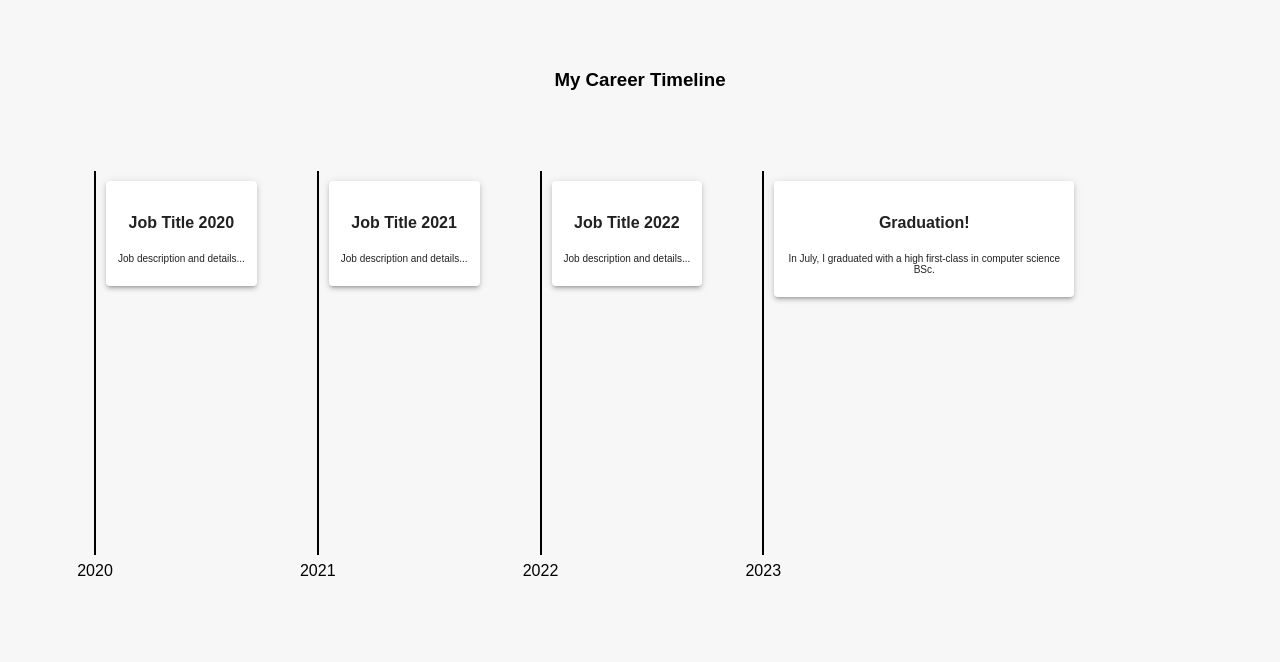
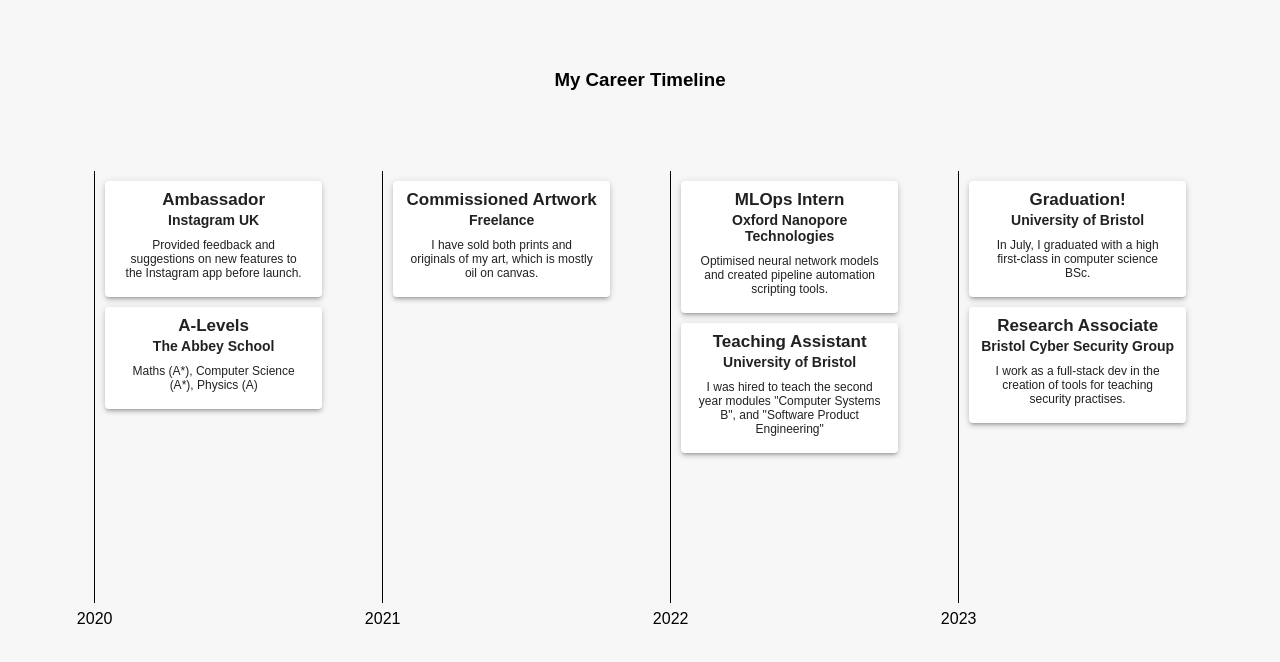
Before and after one commit to lucy-randewich/react-resume-website, a React (Create React App) app: page / in a window 1280 px wide. Both pictures are taken after a click on the button "TIMELINE". Shown: the part 3360-4022 px from the top of the page. Built offline with nearby package versions, Linux system fonts and the light colour scheme; a web font is replaced by a local one.

Commit message:
populate timeline page

```diff
--- a/src/components/timeline.js
+++ b/src/components/timeline.js
@@ -20,6 +20,7 @@ const useStyles = makeStyles((theme) => ({
     display: 'flex',
     justifyContent: 'flex-start',
     alignItems: 'flex-start',
+    overflowX: 'scroll',
   },
   yearContainer: {
     padding: '30px',
@@ -41,33 +42,70 @@ const useStyles = makeStyles((theme) => ({
     transform: 'translateX(-50%)',
   },
   timelineCard: {
-    maxWidth: '300px',
+    maxWidth: '350px',
     opacity: 0,
     transform: 'translateX(-20px)',
     transition: 'opacity 0.5s, transform 0.5s',
+    marginTop: '10px',
+    marginLeft: '10px',
   },
 }));
 
 const timelineData = [
   {
     year: 2020,
-    title: 'Job Title 2020',
-    description: 'Job description and details...',
+    events: [
+      {
+        title: 'Ambassador',
+        company: 'Instagram UK',
+        description: 'Provided feedback and suggestions on new features to the Instagram app before launch.',
+      },
+      {
+        title: 'A-Levels',
+        company: 'The Abbey School',
+        description: 'Maths (A*), Computer Science (A*), Physics (A)',
+      },
+    ],
   },
   {
     year: 2021,
-    title: 'Job Title 2021',
-    description: 'Job description and details...',
+    events: [
+      {
+        title: 'Commissioned Artwork',
+        company: 'Freelance',
+        description: 'I have sold both prints and originals of my art, which is mostly oil on canvas.',
+      },
+    ],
   },
   {
     year: 2022,
-    title: 'Job Title 2022',
-    description: 'Job description and details...',
+    events: [
+      {
+        title: 'MLOps Intern',
+        company: 'Oxford Nanopore Technologies',
+        description: 'Optimised neural network models and created pipeline automation scripting tools.',
+      },
+      {
+        title: 'Teaching Assistant',
+        company: 'University of Bristol',
+        description: 'I was hired to teach the second year modules "Computer Systems B", and "Software Product Engineering"',
+      },
+    ],
   },
   {
     year: 2023,
+    events: [
+      {
         title: 'Graduation!',
+        company: 'University of Bristol',
         description: 'In July, I graduated with a high first-class in computer science BSc.',
+      },
+      {
+        title: 'Research Associate',
+        company: 'Bristol Cyber Security Group',
+        description: 'I work as a full-stack dev in the creation of tools for teaching security practises.',
+      },
+    ],
   },
 ];
 
@@ -107,31 +145,37 @@ const Timeline = ({ id }) => {
     <section id={id} className={classes.timeline}>
       <h3 className={classes.title}>My Career Timeline</h3>
       <div className={classes.timelineContainer}>
-        {timelineData.map((event, index) => (
-            <div className={classes.yearContainer} key={event.year}>
-                <div className={classes.lineContainer} style={{
-                    height: animateLines ? '80%' : '0%',
+        {timelineData.map((year, index) => (
+          <div className={classes.yearContainer} key={year.year}>
+            <div
+              className={classes.lineContainer}
+              style={{
+                height: animateLines ? '90%' : '0%',
               }}
-                onTransitionEnd={handleLineTransitionEnd}>
-
-                <span className={classes.yearLabel}>{event.year}</span>
+              onTransitionEnd={handleLineTransitionEnd}
+            >
+              <span className={classes.yearLabel}>{year.year}</span>
             </div>
 
+            <div className={classes.cardsContainer} style={{display: 'flex',flexDirection: 'column',}}>
+                {year.events.map((event, eventIndex) => (
                     <div
                         className={classes.timelineCard}
                         style={{
                         opacity: animateCards ? 1 : 0,
                         transform: animateCards ? 'translateX(0)' : 'translateX(-20px)',
-                    marginTop: '10px',
-                    marginLeft: '10px',
                         }}
+                        key={eventIndex}
                     >
-                    <Paper elevation={3} className={classes.paper} style={{padding: '12px',}}>
-                    <div>
-                        <h4>{event.title}</h4>
-                        <p style={{fontSize:'10px'}}>{event.description}</p>
+                        <Paper elevation={3} className={classes.paper} style={{ padding: '7px' }}>
+                            <div style={{}}>
+                                <h4 style={{ margin: '2px', fontSize: '17px'}}>{event.title}</h4>
+                                <h5 style={{ margin: '0', fontSize: '14px' }}>{event.company}</h5>
+                                <p style={{ fontSize: '12px', margin: '10px' }}>{event.description}</p>
                             </div>
                         </Paper>
+                    </div>
+                ))}
             </div>
           </div>
         ))}
```
Lines whose indentation alone changed are shown as unchanged.
